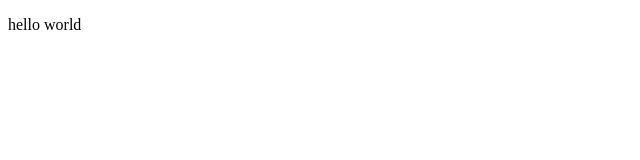
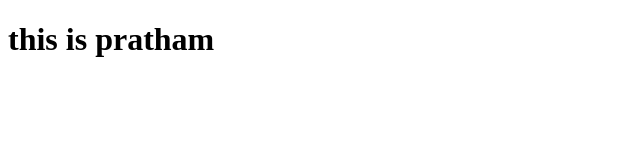
Before and after one commit to prathamguptacode/mergeconflict, a plain HTML site: page index.html in a window 1280 px wide. Shown: the whole page, without its empty margins (0-640 px from the left). Drawn offline with Linux system fonts and the light colour scheme.

Commit message:
please work

```diff
--- a/index.html
+++ b/index.html
@@ -6,6 +6,6 @@
     <title>Document</title>
 </head>
 <body>
-    <p>hello world</p>
+    <h1>this is pratham</h1>
 </body>
 </html>
```
